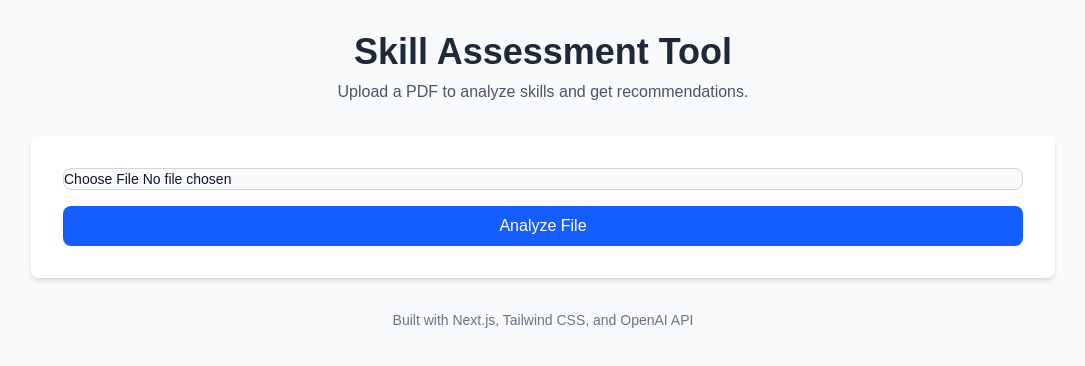
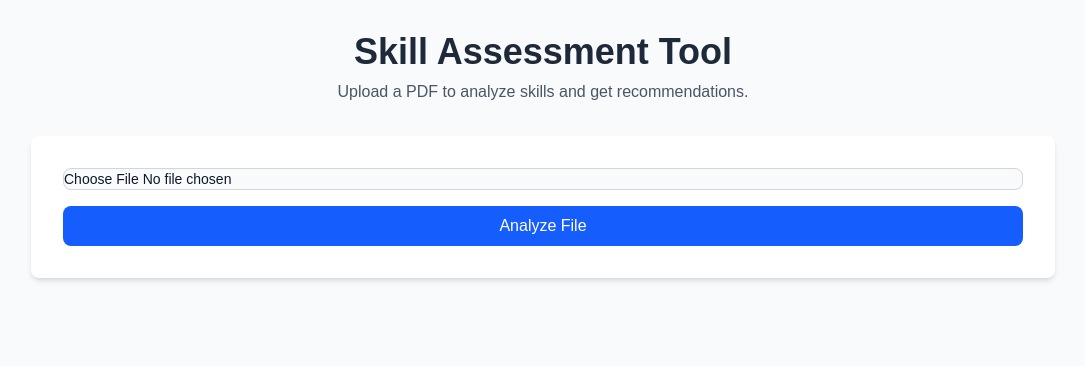
Before and after one commit to zoe-zentner/consultancy-helper, a Next.js app: page / in a window 1280 px wide. Shown: the top 366 px of the page, without its empty margins (97-1182 px from the left). Built offline with nearby package versions, Linux system fonts and the light colour scheme.

Commit message:
formatting

```diff
--- a/src/app/page.tsx
+++ b/src/app/page.tsx
@@ -140,11 +140,7 @@ export default function Home() {
                                             return (
                                                 <tr
                                                     key={index}
-                                                    className={
-                                                        index % 2 === 0
-                                                            ? "bg-white"
-                                                            : "bg-gray-50"
-                                                    }
+                                                    className="bg-white"
                                                 >
                                                     <td className="border border-gray-300 px-6 py-4 font-bold text-center align-top">
                                                         {category}
@@ -166,10 +162,6 @@ export default function Home() {
                     </div>
                 )}
             </main>
-
-            <footer className="mt-8 text-center text-gray-500 text-sm">
-                Built with Next.js, Tailwind CSS, and OpenAI API
-            </footer>
         </div>
     );
 }
```
